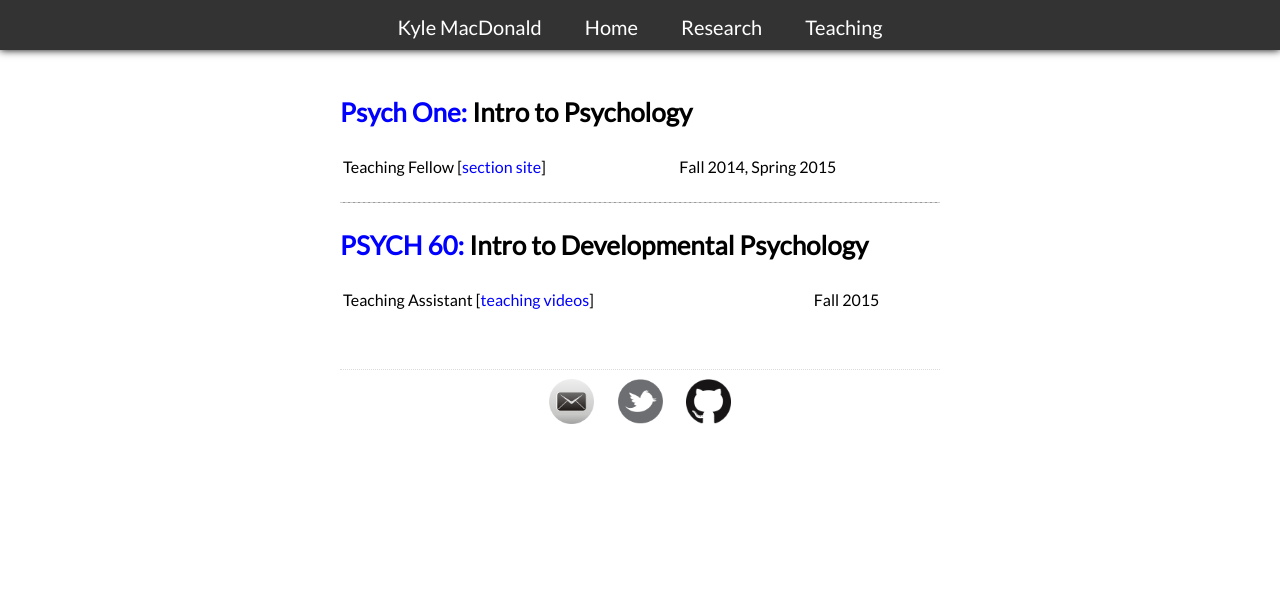
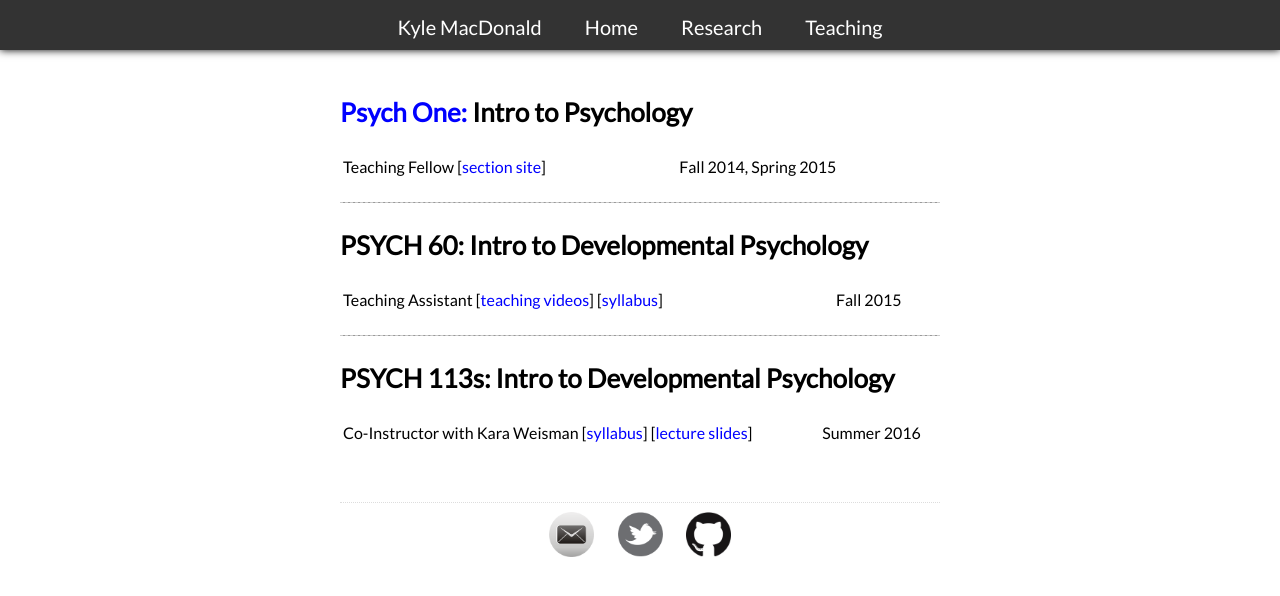
Before and after one commit to kemacdonald/website, a plain HTML site: page teaching.html in a window 1280 px wide. Drawn offline with Linux system fonts and the light colour scheme.

Commit message:
updated papers and teaching

```diff
--- a/teaching.html
+++ b/teaching.html
@@ -29,12 +29,26 @@
 
 	<hr>
 
-	<h3><a href = "https://docs.google.com/document/d/1O8L8n-9iD2_kdUlXgbGBENxkuAN23VRNWhq7PT_DqVg/edit" target="_blank">PSYCH 60:</a> Intro to Developmental Psychology</h3>
+	<h3>PSYCH 60: Intro to Developmental Psychology</h3>
 
 		<table style="width:100%">
 		  	<tr>
-		    <td>Teaching Assistant [<a href = "https://www.youtube.com/playlist?list=PL8OT0lrhVRGj74yjkHKd8MZkN7PhswyGB" target="_blank">teaching videos</a>] <br> </td>
+		    <td>Teaching Assistant [<a href = "https://www.youtube.com/playlist?list=PL8OT0lrhVRGj74yjkHKd8MZkN7PhswyGB" target="_blank">teaching videos</a>] [<a href = "https://docs.google.com/document/d/1O8L8n-9iD2_kdUlXgbGBENxkuAN23VRNWhq7PT_DqVg/" target="_blank">syllabus</a>]<br> </td>
 		    <td>Fall 2015</td>
+		  	</tr>
+		</table>
+
+	<hr>
+
+	<h3>PSYCH 113s: Intro to Developmental Psychology</h3>
+
+		<table style="width:100%">
+		  	<tr>
+		    <td>Co-Instructor with Kara Weisman
+		    [<a href = "https://docs.google.com/document/d/10bQfqCTnCajovI9jnAuh-lIanXuYL7Hh14B5Zl4mWlE/edit?usp=sharing" target="_blank">syllabus</a>]
+		    [<a href = "https://drive.google.com/folderview?id=0Byr7S8JB3psTLW03QktZYXNmbW8&usp=sharing">lecture slides</a>]
+		    <br> </td>
+		    <td>Summer 2016</td>
 		  	</tr>
 		</table>
 
```
Also changed, not shown: projects.html (+7 -10 lines), 3 other files.
